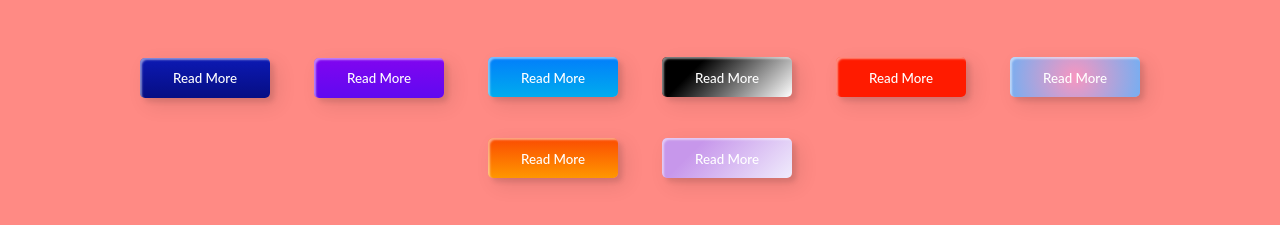
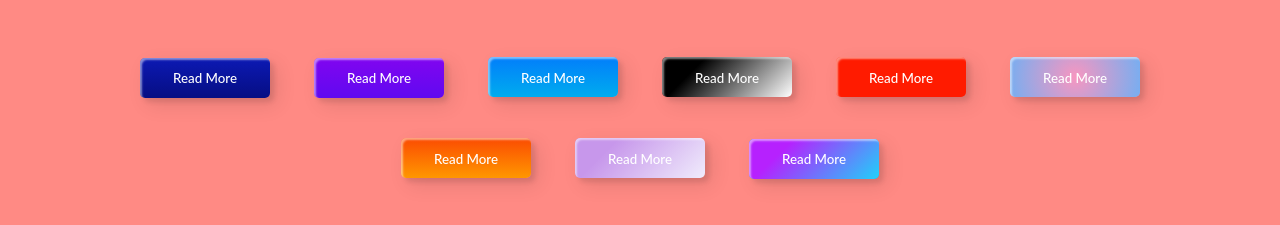
Before and after one commit to atir75/buttons, a plain HTML site: page index.html in a window 1280 px wide. Shown: the part 47-272 px from the top of the page. Drawn offline with Linux system fonts and the light colour scheme.

Commit message:
commit 9 button

```diff
--- a/index.css
+++ b/index.css
@@ -499,3 +499,44 @@ button {
 .btn-8 span:hover:after {
   width: 100%;
 }
+
+
+
+
+/* botão 9 */
+
+.btn-9{
+    border:none;
+    transition: all 0.3s ease;
+    overflow:hidden;
+}
+.btn-9:after{
+    position:absolute;
+    content: '';
+    z-index: -1;
+    top:0;
+    left:0;
+    width:100%;
+    height:100%;
+    background-color:#1fd1f9;
+    background-image: linear-gradient(315deg, #1fd1f9 0%, #b621fe 74%);
+    transition: all 0.3s ease;
+}
+
+.btn-9:hover {
+    background: transparent;
+    box-shadow: 4px 4px 6px 0 rgba(255,255,255,.5),
+    -4px -4px 6px 0 rgba(116, 125, 136, .2),
+inset -4px -4px 6px 0 rgba(255,255,255,.5),
+inset 4px 4px 6px 0 rgba(116, 125, 136, .3);
+color: #fff;
+}
+
+  .btn-9:hover:after {
+    -webkit-transform: scale(2) rotate(180deg);
+    transform: scale(2) rotate(180deg);
+    box-shadow:  4px 4px 6px 0 rgba(255,255,255,.5),
+                -4px -4px 6px 0 rgba(116, 125, 136, .2),
+      inset -4px -4px 6px 0 rgba(255,255,255,.5),
+      inset 4px 4px 6px 0 rgba(116, 125, 136, .3);
+  }
--- a/index.html
+++ b/index.html
@@ -18,6 +18,7 @@
         <button class="custom-btn btn-6"><span>Read More</span></button>
         <button class="custom-btn btn-7"><span>Read More</span></button>
         <button class="custom-btn btn-8"><span>Read More</span></button>
+        <button class="custom-btn btn-9">Read More</button>
 
 </body>
 </html>
```
